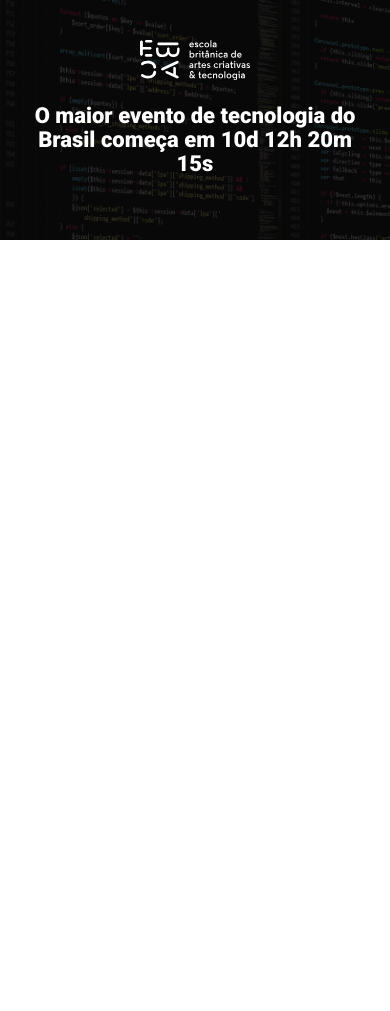
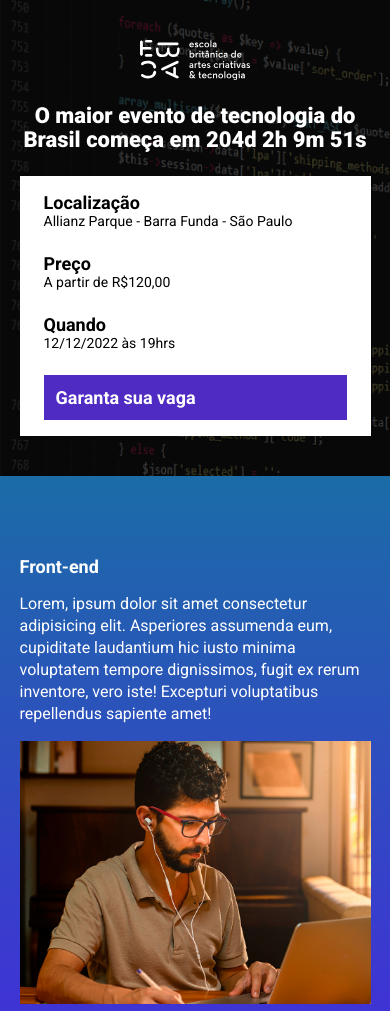
Before and after one commit to ozeiasmello/ebac_tech_talks, a website built with Parcel: page src/index.html in a window 390 px wide. Shown: the top 1011 px of the page. Before the commit the page ends 844 px from the top, so only its background shows below. Built offline with nearby package versions, Linux system fonts and the light colour scheme.

Commit message:
criando a contagem regressiva

```diff
--- a/package.json
+++ b/package.json
@@ -2,9 +2,9 @@
   "name": "ebac_talks",
   "version": "1.0.0",
   "description": "",
-  "main": "index.js",
   "scripts": {
     "dev": "parcel src/index.html src/styles/main.scss src/scripts/main.js",
+    "build": "parcel build src/index.html",
     "test": "echo \"Error: no test specified\" && exit 1"
   },
   "keywords": [],
--- a/src/index.html
+++ b/src/index.html
@@ -11,18 +11,83 @@
     <link href="https://fonts.googleapis.com/css2?family=Roboto:wght@400;700;900&display=swap" rel="stylesheet">
 
     <link rel="stylesheet" href="styles/main.scss">
+    <link rel="stylesheet" href="https://unpkg.com/aos@next/dist/aos.css" />
 </head>
 <body>
     <header class="hero">
         <div class="container">
             <img class="hero__logo" src="./images/ebac_logo.svg" alt="EBAC">
             <p class="hero__text">
-                O maior evento de tecnologia do Brasil começa em 10d 12h 20m 15s
+                O maior evento de tecnologia do Brasil começa em <span id="contador"></span>
             </p>
+            <div class="infos-bar">
+                <ul class="infos-bar__infos">
+                    <li class="infos-bar__infos__item">
+                        <b>Localização</b>
+                        Allianz Parque - Barra Funda - São Paulo
+                    </li>
+                    <li class="infos-bar__infos__item">
+                        <b>Preço</b>
+                        A partir de R$120,00
+                    </li>
+                    <li class="infos-bar__infos__item">
+                        <b>Quando</b>
+                        12/12/2022 às 19hrs
+                    </li>
+                </ul>
+                <a href="#" class="button button--primary">
+                    Garanta sua vaga
+                </a>
+            </div>
         </div>
     </header>
 
+    <section class="event event--frontend">
+        <div class="container" data-aos="fade-right">
+            <div class="event__details">
+                <h2 class="event__details__title">Front-end</h2>
+                <p class="event__details__description">
+                    Lorem, ipsum dolor sit amet consectetur adipisicing elit. Asperiores assumenda eum, cupiditate laudantium hic iusto minima voluptatem tempore dignissimos, fugit ex rerum inventore, vero iste! Excepturi voluptatibus repellendus sapiente amet!
+                </p>
+            </div>
+            <img  class="event__image" src="./images/frontend.png" alt="Front-end">
+        </div>
+    </section>
+    <section class="event event--ui-ux event--image-left">
+        <div class="container"  data-aos="fade-left">
+            <div class="event__details">
+                <h2 class="event__details__title">UI/UX</h2>
+                <p class="event__details__description">
+                    Lorem, ipsum dolor sit amet consectetur adipisicing elit. Asperiores assumenda eum, cupiditate laudantium hic iusto minima voluptatem tempore dignissimos, fugit ex rerum inventore, vero iste! Excepturi voluptatibus repellendus sapiente amet!
+                </p>
+            </div>
+            <img  class="event__image" src="./images/ui-ux.png" alt="UI UX">
+        </div>
+    </section>
+    <section class="event event--data-science">
+        <div class="container" data-aos="fade-right">
+            <div class="event__details">
+                <h2 class="event__details__title">Data Science</h2>
+                <p class="event__details__description">
+                    Lorem, ipsum dolor sit amet consectetur adipisicing elit. Asperiores assumenda eum, cupiditate laudantium hic iusto minima voluptatem tempore dignissimos, fugit ex rerum inventore, vero iste! Excepturi voluptatibus repellendus sapiente amet!
+                </p>
+            </div>
+            <img  class="event__image" src="./images/data.png" alt="Data Science">
+        </div>
+    </section>
+    <section class="event event--backend event--image-left">
+        <div class="container" data-aos="fade-left">
+            <div class="event__details">
+                <h2 class="event__details__title">Back-end</h2>
+                <p class="event__details__description">
+                    Lorem, ipsum dolor sit amet consectetur adipisicing elit. Asperiores assumenda eum, cupiditate laudantium hic iusto minima voluptatem tempore dignissimos, fugit ex rerum inventore, vero iste! Excepturi voluptatibus repellendus sapiente amet!
+                </p>
+            </div>
+            <img  class="event__image" src="./images/backend.png" alt="Back-end">
+        </div>
+    </section>
 
+    <script src="https://unpkg.com/aos@next/dist/aos.js"></script>
     <script src="scripts/main.js"></script>
 </body>
 </html>
--- a/src/scripts/main.js
+++ b/src/scripts/main.js
@@ -1 +1,27 @@
-console.log("olá mundo");
+AOS.init();
+
+const dataDoEvento = new Date("Aug 28,  2023 19:00:00");
+const timeStampDoEvento = dataDoEvento.getTime();
+
+const contaAsHoras = setInterval(function() {
+    const agora = new Date();
+    const timeStampAtual = agora.getTime();
+
+    const distanciaAteOEvento = timeStampDoEvento - timeStampAtual;
+
+    const diaEmMs = 1000 * 60 * 60 * 24;
+    const horaEmMs = 1000 * 60 * 60;
+    const minutoEmMs = 1000 * 60;
+
+    const diasAteOEvento = Math.floor(distanciaAteOEvento / diaEmMs);
+    const horasAteOEvento = Math.floor((distanciaAteOEvento % diaEmMs) / horaEmMs);
+    const minutosAteOEvento = Math.floor((distanciaAteOEvento % horaEmMs) / minutoEmMs);
+    const segundosAteOEvento = Math.floor ((distanciaAteOEvento % minutoEmMs) / 1000);
+
+    console.log(diasAteOEvento);
+    console.log(horasAteOEvento);
+    console.log(minutosAteOEvento);
+    console.log(minutosAteOEvento);
+
+    document.getElementById('contador').innerHTML = `${diasAteOEvento}d ${horasAteOEvento}h ${minutosAteOEvento}m ${segundosAteOEvento}s`;
+}, 1000);
--- /dev/null
+++ b/src/styles/_event.scss
@@ -0,0 +1,68 @@
+@use 'variables';
+
+.event {
+    padding: 80px 0;
+
+
+    &--frontend {
+        background-image: linear-gradient(variables.$blue1, variables.$blue2);
+    }
+
+    &--ui-ux {
+        background-image: linear-gradient(variables.$blue2, variables.$pink);
+    }
+
+    &--data-science {
+        background-image: linear-gradient(variables.$pink, variables.$yellow);
+    }
+
+    &--backend {
+        background-image: linear-gradient(variables.$yellow, variables.$pink);
+    }
+
+    &--image-left {
+        .container {
+            flex-direction: row-reverse;
+        }
+    }
+
+
+    .container {
+        display: flex;
+        gap: 40px;
+    }
+
+    &__image {
+        max-width: 360px;
+    }
+
+    &__details {
+
+
+        &__title {
+            font-size: 18px;
+            font-weight: bold;
+            margin-bottom: 16px;
+        }
+
+        &__description {
+            line-height: 22px;
+        }
+    }
+
+    @media (max-width: 640px) {
+        .container {
+            display: block
+        }
+
+
+        &__image {
+            width: 100%;
+        }
+
+        &__details {
+            margin-right: 0;
+            margin-bottom: 16px;
+        }
+    }
+}
--- a/src/styles/_hero.scss
+++ b/src/styles/_hero.scss
@@ -1,3 +1,5 @@
+@use 'variables';
+
 .hero {
     padding-top: 64px;
     padding-bottom: 100px;
@@ -16,7 +18,7 @@
         left: 0;
         width: 100%;
         height: 100%;
-        background-color: #000;
+        background-color: variables.$secondaryTextColor;
         content: '';
         opacity: 0.7;
     }
--- /dev/null
+++ b/src/styles/_variables.scss
@@ -0,0 +1,8 @@
+$textColor: #fff;
+$secondaryTextColor: #000;
+
+$blue1: #1B6CA7;
+$blue2: #442BDB;
+$pink: #89223B;
+$yellow: #9C791D;
+$purple: #4f2ac3;
--- /dev/null
+++ b/src/styles/components/_buttons.scss
@@ -0,0 +1,26 @@
+@use '../variables';
+
+.button {
+    padding: 12px;
+    font-size: 18px;
+    font-weight: bold;
+    text-decoration: none;
+    text-align: center;
+    white-space: nowrap;
+
+    &--primary {
+        color: #fff;
+        background-color: variables.$purple;
+    }
+
+    @media (max-width: 640px) {
+        display:flex;
+        width: 100%;
+        align-items: center;
+    }
+
+    @media (max-width: 1024px) {
+        display: flex;
+        align-items: center;
+    }
+}
--- /dev/null
+++ b/src/styles/components/_infos_bar.scss
@@ -0,0 +1,43 @@
+@use '../variables';
+
+
+.infos-bar {
+    padding: 16px 24px;
+    background-color: variables.$textColor;
+    display: flex;
+    justify-content: space-between;
+
+    &__infos {
+        display: flex;
+        gap: 40px;
+
+        &__item {
+            font-size: 14px;
+            color: variables.$secondaryTextColor;
+
+            b {
+                color: variables.$secondaryTextColor;
+                font-size: 18px;
+                display: block;
+            }
+        }
+    }
+
+    @media (max-width: 640px) {
+        display: block;
+
+        &__infos {
+            display: block;
+
+            &__item {
+                margin-bottom: 24px;
+            }
+        }
+    }
+
+    @media (max-width: 1024px) {
+        &__infos {
+            gap: 16px;
+        }
+    }
+}
--- a/src/styles/main.scss
+++ b/src/styles/main.scss
@@ -1,11 +1,16 @@
 @use 'hero';
+@use 'components/infos_bar';
+@use 'components/buttons';
+@use 'event';
+@use 'variables';
 
 * {
     margin: 0;
     padding: 0;
     box-sizing: border-box;
     font-family: Roboto, sans-serif;
-    color: #fff;
+    color: variables.$textColor;
+    list-style: none;
 }
 
 .container {
```
